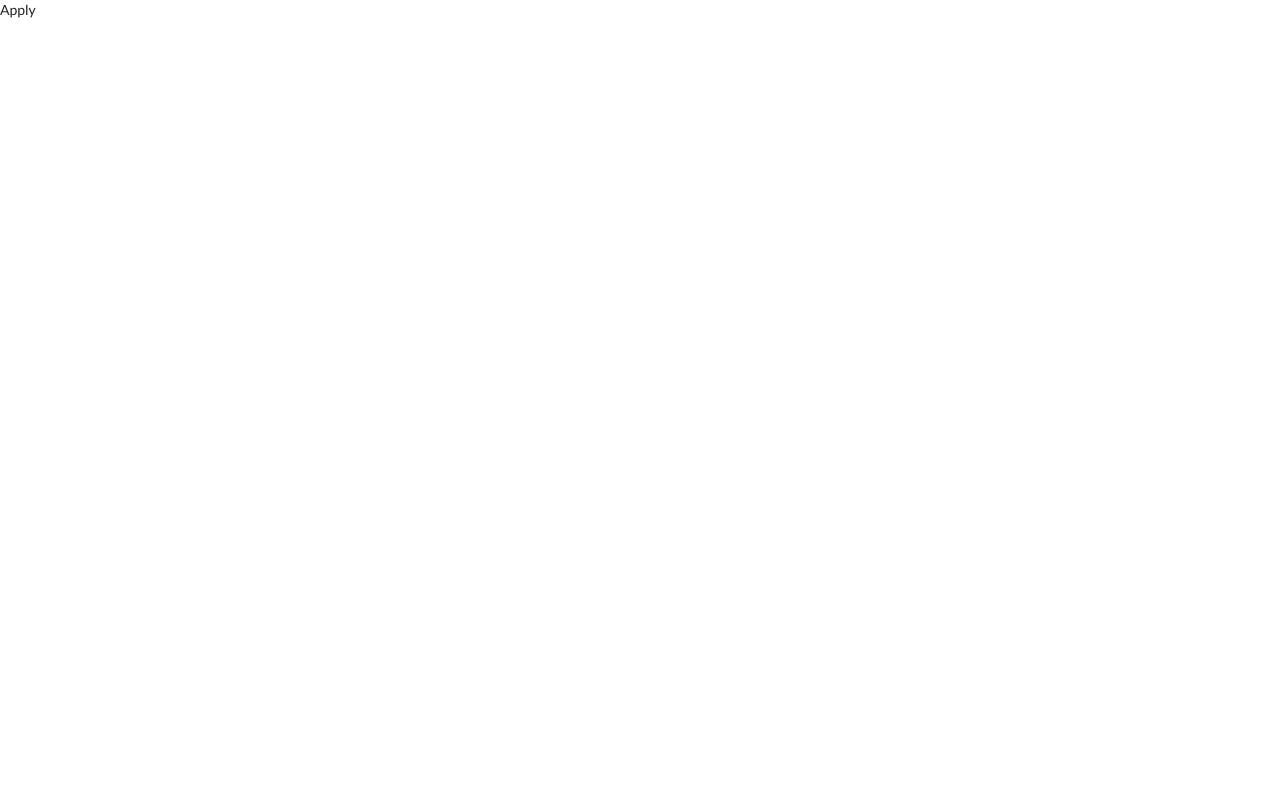
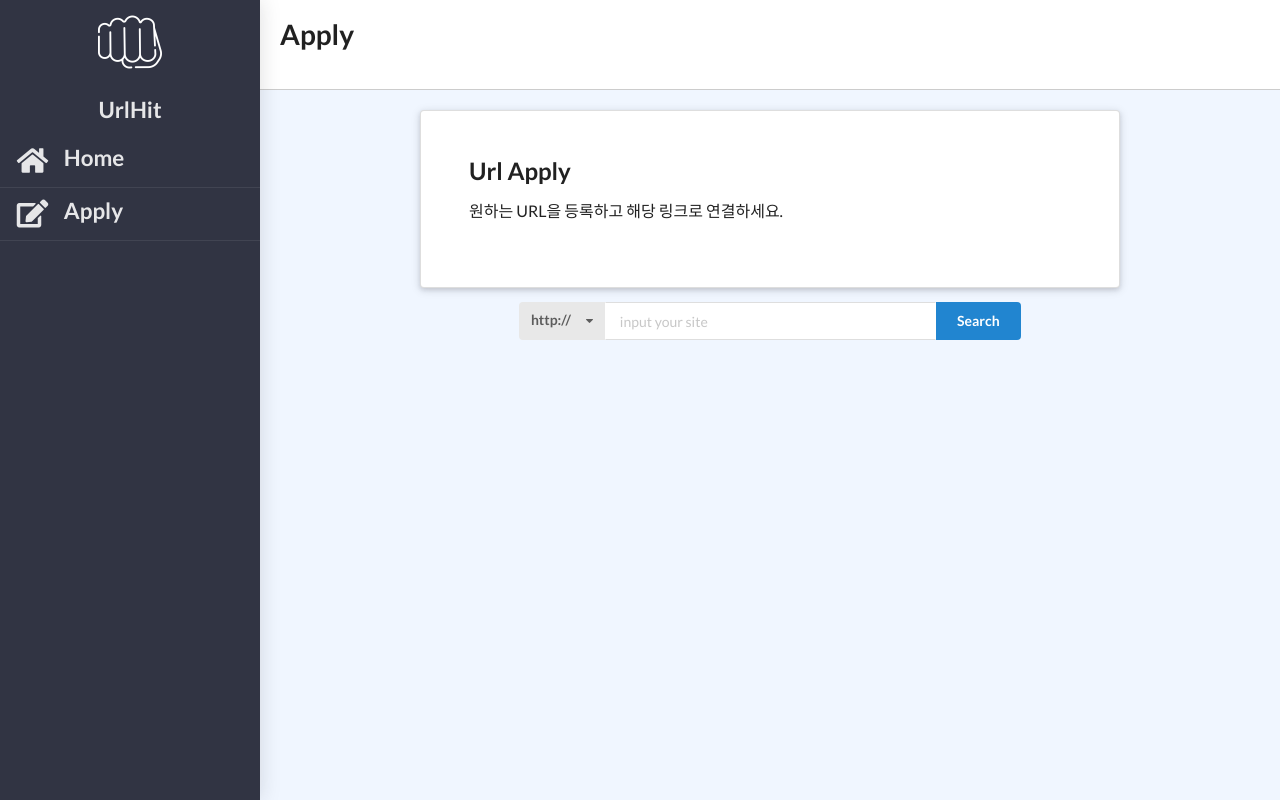
Before and after one commit to Mineru98/UrlHit, a Flask app: page /apply in a window 1280 px wide. Before the commit the page is almost empty. Run offline with Flask 2, Linux system fonts and the light colour scheme; some libraries are stand-ins or nearby versions.

Commit message:
Update Code

```diff
--- a/static/css/apply.css
+++ b/static/css/apply.css
@@ -1,3 +1,55 @@
-.ui.header.large.white {
-    color: rgba(0, 0, 0, 0.88);
+body {
+    background: #f0f6ff;
 }
+
+/**/
+
+.menu.top {
+    padding: 10px;
+    text-align: center;
+    background: #313443;
+}
+
+.content.top {
+    padding: 20px;
+    text-align: left;
+    width: 100%;
+    height: 90px;
+    background-color: #ffffff;
+    border: 1px solid;
+    border-color: rgba(0, 0, 0, 0.2);
+    border-width:0px 0px 1px 0px;
+}
+
+.content.mid {
+    padding: 20px;
+}
+
+.pusher {
+    margin-left: 260px;
+}
+
+/* custom semantic css */
+.ui.header.white {
+    font-size: 1.6em;
+    color: rgba(255, 255, 255, 0.88);
+}
+
+.ui.inverted.menu.default {
+    background: #313443;
+}
+
+i.home.icon.size-a {
+    font-size: 2rem;
+}
+
+i.edit.icon.size-a {
+    font-size: 2rem;
+}
+
+input.large {
+    width: 331.218px;
+}
+input.normal {
+    width: 250px;
+}
--- a/templates/apply.html
+++ b/templates/apply.html
@@ -1,17 +1,102 @@
 <!DOCTYPE html>
 <html>
+
 <head>
     <meta charset="UTF-8">
     <link rel="shortcut icon" href="{{ url_for('static', filename='imgs/favicon.ico') }}">
-    <title>Url Hit</title>
+    <title>Url Hit - Apply</title>
     <link rel="stylesheet" type="text/css" href="{{ url_for('static', filename='css/apply.css') }}">
     <link rel="stylesheet" type="text/css" href="{{ url_for('static', filename='css/semantic.min.css') }}">
     <script src="https://code.jquery.com/jquery-3.1.1.min.js" integrity="sha256-hVVnYaiADRTO2PzUGmuLJr8BLUSjGIZsDYGmIJLv2b8=" crossorigin="anonymous"></script>
     <script src="{{ url_for('static', filename='js/semantic.min.js') }}"></script>
 </head>
+
 <body>
-    <div>
-        Apply
+    <div class="ui overlay visible left vertical inverted sidebar menu default">
+        <div class="menu top">
+            <img src="{{ url_for('static', filename='imgs/punch.png') }}" width="64">
+        </div>
+        <div class="menu top">
+            <h3 class="ui header white">UrlHit</h3>
+        </div>
+        <a class="item" href="/">
+            <div class="ui header white">
+                <i class="home icon size-a">
+                </i>
+                Home
+            </div>
+        </a>
+        <a class="item" href="/apply">
+            <div class="ui header white">
+                <i class="edit icon size-a">
+                </i>
+                Apply
+            </div>
+        </a>
     </div>
+    <div class="pusher">
+        <div class="content top">
+            <h1 class="ui header">Apply</h1>
+        </div>
+
+        <div class="content mid">
+            <div class="ui raised very padded text container segment">
+                <h2 class="ui header">Url Apply</h2>
+                <p>원하는 URL을 등록하고 해당 링크로 연결하세요.</p>
+                <p></p>
+            </div>
+            <div class="ui one column center aligned grid">
+                <div class="row">
+                    <div class="column">
+                        <div class="ui action right labeled input first">
+                            <div class="ui dropdown label">
+                                <div class="text">http://</div>
+                                <i class="dropdown icon"></i>
+                                <div class="menu transition hidden">
+                                    <div class="item">http://</div>
+                                    <div class="item">https://</div>
+                                </div>
+                            </div>
+                            <input type="text" class="large" placeholder="input your site">
+                            <div class="ui blue button" onclick="search_click();">Search</div>
+
+                        </div>
+                    </div>
+                </div>
+                <div class="row">
+                    <div class="column">
+                        <div class="ui action right labeled input second transition hidden">
+                            <div class="ui label">
+                                http://www.urlhit.shop/
+                            </div>
+                            <input type="text" class="normal" placeholder="Find domain">
+                            <div class="ui blue button" onclick="apply_click();">Apply</div>
+                        </div>
+                    </div>
+                </div>
+            </div>
+        </div>
+        <script>
+            $('.ui.dropdown.label').dropdown();
+
+            function search_click() {
+                $('.ui.action.right.labeled.input.second.transition.hidden').transition('fade down');
+                // 클립보드 복사 기능
+                // var tempElem = document.createElement('textarea');
+                // tempElem.value = 'I am copied text!';
+                // document.body.appendChild(tempElem);
+                // tempElem.select();
+                // document.execCommand("copy");
+                // document.body.removeChild(tempElem);
+            }
+
+            function apply_click() {
+                alert("적용 완료");
+                location.href = "/";
+            }
+        </script>
+    </div>
+
 </body>
+
 </html>
```
Also changed, not shown: short.py (added, +31 -0 lines), static/css/index.css (+8 -0 lines), templates/index.html (+12 -5 lines), README.md, urlhit.db.
